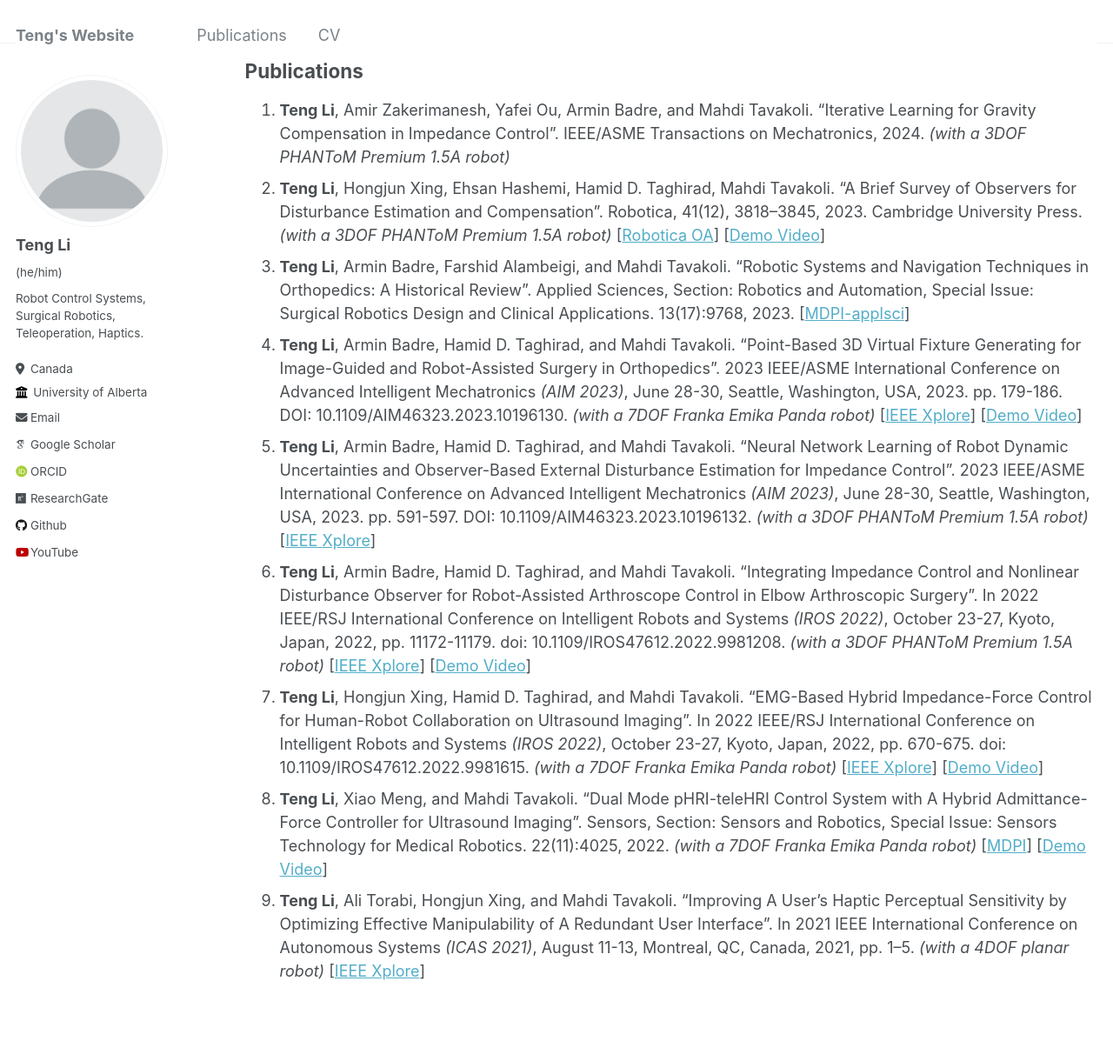
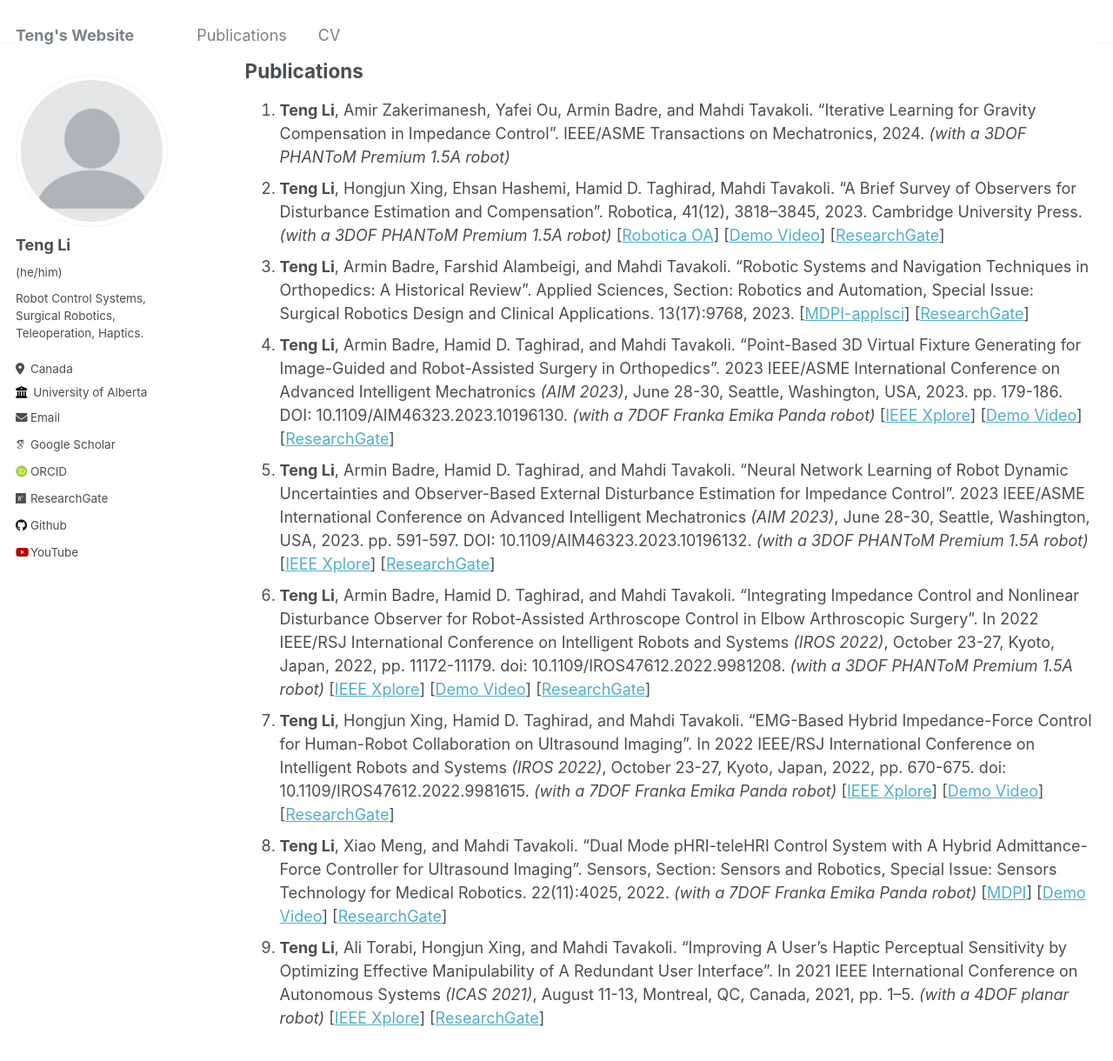
Before and after one commit to teng4/teng4.github.io, a Jekyll site: the page built from _pages/cv.md, in a window 1280 px wide and 1400 px high, scrolled down 496 px. Shown: the top 1220 px of the window at 87% size. Built offline with Jekyll 4.4.1, drawn with Linux system fonts in a browser that asks for light colours; some web fonts are replaced.

Commit message:
Update cv.md

```diff
--- a/_pages/cv.md
+++ b/_pages/cv.md
@@ -67,14 +67,14 @@ Work experience
 Publications
 ------
 1. **Teng Li**, Amir Zakerimanesh, Yafei Ou, Armin Badre, and Mahdi Tavakoli. "Iterative Learning for Gravity Compensation in Impedance Control". IEEE/ASME Transactions on Mechatronics, 2024. _(with a 3DOF PHANToM Premium 1.5A robot)_
-2. **Teng Li**, Hongjun Xing, Ehsan Hashemi, Hamid D. Taghirad, Mahdi Tavakoli. "A Brief Survey of Observers for Disturbance Estimation and Compensation". Robotica, 41(12), 3818–3845, 2023. Cambridge University Press. _(with a 3DOF PHANToM Premium 1.5A robot)_ [[Robotica OA](https://doi.org/10.1017/S0263574723001091)] [[Demo Video](https://www.youtube.com/watch?v=6ePnym57jPU)]
-3. **Teng Li**, Armin Badre, Farshid Alambeigi, and Mahdi Tavakoli. "Robotic Systems and Navigation Techniques in Orthopedics: A Historical Review". Applied Sciences, Section: Robotics and Automation, Special Issue: Surgical Robotics Design and Clinical Applications. 13(17):9768, 2023. [[MDPI-applsci](https://www.mdpi.com/2076-3417/13/17/9768)]
-4. **Teng Li**, Armin Badre, Hamid D. Taghirad, and Mahdi Tavakoli. "Point-Based 3D Virtual Fixture Generating for Image-Guided and Robot-Assisted Surgery in Orthopedics". 2023 IEEE/ASME International Conference on Advanced Intelligent Mechatronics _(AIM 2023)_, June 28-30, Seattle, Washington, USA, 2023. pp. 179-186. DOI: 10.1109/AIM46323.2023.10196130. _(with a 7DOF Franka Emika Panda robot)_ [[IEEE Xplore](https://ieeexplore.ieee.org/document/10196130)] [[Demo Video](https://youtu.be/ROSREHC9zU0)]
-5. **Teng Li**, Armin Badre, Hamid D. Taghirad, and Mahdi Tavakoli. "Neural Network Learning of Robot Dynamic Uncertainties and Observer-Based External Disturbance Estimation for Impedance Control". 2023 IEEE/ASME International Conference on Advanced Intelligent Mechatronics _(AIM 2023)_, June 28-30, Seattle, Washington, USA, 2023. pp. 591-597. DOI: 10.1109/AIM46323.2023.10196132. _(with a 3DOF PHANToM Premium 1.5A robot)_ [[IEEE Xplore](https://ieeexplore.ieee.org/document/10196132)]
-6. **Teng Li**, Armin Badre, Hamid D. Taghirad, and Mahdi Tavakoli. "Integrating Impedance Control and Nonlinear Disturbance Observer for Robot-Assisted Arthroscope Control in Elbow Arthroscopic Surgery". In 2022 IEEE/RSJ International Conference on Intelligent Robots and Systems _(IROS 2022)_, October 23-27, Kyoto, Japan, 2022, pp. 11172-11179. doi: 10.1109/IROS47612.2022.9981208. _(with a 3DOF PHANToM Premium 1.5A robot)_ [[IEEE Xplore](https://ieeexplore.ieee.org/document/9981208)] [[Demo Video](https://youtu.be/f54Iah0yuWk)]
-7. **Teng Li**, Hongjun Xing, Hamid D. Taghirad, and Mahdi Tavakoli. "EMG-Based Hybrid Impedance-Force Control for Human-Robot Collaboration on Ultrasound Imaging". In 2022 IEEE/RSJ International Conference on Intelligent Robots and Systems _(IROS 2022)_, October 23-27, Kyoto, Japan, 2022, pp. 670-675. doi: 10.1109/IROS47612.2022.9981615. _(with a 7DOF Franka Emika Panda robot)_ [[IEEE Xplore](https://ieeexplore.ieee.org/document/9981615)] [[Demo Video](https://youtu.be/kgMYiFkA3qk)]
-8. **Teng Li**, Xiao Meng, and Mahdi Tavakoli. "Dual Mode pHRI-teleHRI Control System with A Hybrid Admittance-Force Controller for Ultrasound Imaging". Sensors, Section: Sensors and Robotics, Special Issue: Sensors Technology for Medical Robotics. 22(11):4025, 2022.   _(with a 7DOF Franka Emika Panda robot)_ [[MDPI](https://www.mdpi.com/1424-8220/22/11/4025/htm)] [[Demo Video](https://youtu.be/NkqlawDmJrM)]
-9. **Teng Li**, Ali Torabi, Hongjun Xing, and Mahdi Tavakoli. "Improving A User’s Haptic Perceptual Sensitivity by Optimizing Effective Manipulability of A Redundant User Interface". In 2021 IEEE International Conference on Autonomous Systems _(ICAS 2021)_, August 11-13, Montreal, QC, Canada, 2021, pp. 1–5. _(with a 4DOF planar robot)_ [[IEEE Xplore](https://ieeexplore.ieee.org/abstract/document/9551140)]
+2. **Teng Li**, Hongjun Xing, Ehsan Hashemi, Hamid D. Taghirad, Mahdi Tavakoli. "A Brief Survey of Observers for Disturbance Estimation and Compensation". Robotica, 41(12), 3818–3845, 2023. Cambridge University Press. _(with a 3DOF PHANToM Premium 1.5A robot)_ [[Robotica OA](https://doi.org/10.1017/S0263574723001091)] [[Demo Video](https://www.youtube.com/watch?v=6ePnym57jPU)] [[ResearchGate](https://www.researchgate.net/publication/374229090_A_Brief_Survey_of_Observers_for_Disturbance_Estimation_and_Compensation)]
+3. **Teng Li**, Armin Badre, Farshid Alambeigi, and Mahdi Tavakoli. "Robotic Systems and Navigation Techniques in Orthopedics: A Historical Review". Applied Sciences, Section: Robotics and Automation, Special Issue: Surgical Robotics Design and Clinical Applications. 13(17):9768, 2023. [[MDPI-applsci](https://www.mdpi.com/2076-3417/13/17/9768)] [[ResearchGate](https://www.researchgate.net/publication/373484618_Robotic_Systems_and_Navigation_Techniques_in_Orthopedics_A_Historical_Review)]
+4. **Teng Li**, Armin Badre, Hamid D. Taghirad, and Mahdi Tavakoli. "Point-Based 3D Virtual Fixture Generating for Image-Guided and Robot-Assisted Surgery in Orthopedics". 2023 IEEE/ASME International Conference on Advanced Intelligent Mechatronics _(AIM 2023)_, June 28-30, Seattle, Washington, USA, 2023. pp. 179-186. DOI: 10.1109/AIM46323.2023.10196130. _(with a 7DOF Franka Emika Panda robot)_ [[IEEE Xplore](https://ieeexplore.ieee.org/document/10196130)] [[Demo Video](https://youtu.be/ROSREHC9zU0)]  [[ResearchGate](https://www.researchgate.net/publication/371782677_Point-Based_3D_Virtual_Fixture_Generating_for_Image-Guided_and_Robot-Assisted_Surgery_in_Orthopedics)]
+5. **Teng Li**, Armin Badre, Hamid D. Taghirad, and Mahdi Tavakoli. "Neural Network Learning of Robot Dynamic Uncertainties and Observer-Based External Disturbance Estimation for Impedance Control". 2023 IEEE/ASME International Conference on Advanced Intelligent Mechatronics _(AIM 2023)_, June 28-30, Seattle, Washington, USA, 2023. pp. 591-597. DOI: 10.1109/AIM46323.2023.10196132. _(with a 3DOF PHANToM Premium 1.5A robot)_ [[IEEE Xplore](https://ieeexplore.ieee.org/document/10196132)]  [[ResearchGate](https://www.researchgate.net/publication/371782730_Neural_Network_Learning_of_Robot_Dynamic_Uncertainties_and_Observer-Based_External_Disturbance_Estimation_for_Impedance_Control)]
+6. **Teng Li**, Armin Badre, Hamid D. Taghirad, and Mahdi Tavakoli. "Integrating Impedance Control and Nonlinear Disturbance Observer for Robot-Assisted Arthroscope Control in Elbow Arthroscopic Surgery". In 2022 IEEE/RSJ International Conference on Intelligent Robots and Systems _(IROS 2022)_, October 23-27, Kyoto, Japan, 2022, pp. 11172-11179. doi: 10.1109/IROS47612.2022.9981208. _(with a 3DOF PHANToM Premium 1.5A robot)_ [[IEEE Xplore](https://ieeexplore.ieee.org/document/9981208)] [[Demo Video](https://youtu.be/f54Iah0yuWk)]  [[ResearchGate](https://www.researchgate.net/publication/364676968_Integrating_Impedance_Control_and_Nonlinear_Disturbance_Observer_for_Robot-Assisted_Arthroscope_Control_in_Elbow_Arthroscopic_Surgery)]
+7. **Teng Li**, Hongjun Xing, Hamid D. Taghirad, and Mahdi Tavakoli. "EMG-Based Hybrid Impedance-Force Control for Human-Robot Collaboration on Ultrasound Imaging". In 2022 IEEE/RSJ International Conference on Intelligent Robots and Systems _(IROS 2022)_, October 23-27, Kyoto, Japan, 2022, pp. 670-675. doi: 10.1109/IROS47612.2022.9981615. _(with a 7DOF Franka Emika Panda robot)_ [[IEEE Xplore](https://ieeexplore.ieee.org/document/9981615)] [[Demo Video](https://youtu.be/kgMYiFkA3qk)]  [[ResearchGate](https://www.researchgate.net/publication/364676896_EMG-based_Hybrid_Impedance-Force_Control_for_Human-Robot_Collaboration_on_Ultrasound_Imaging)]
+8. **Teng Li**, Xiao Meng, and Mahdi Tavakoli. "Dual Mode pHRI-teleHRI Control System with A Hybrid Admittance-Force Controller for Ultrasound Imaging". Sensors, Section: Sensors and Robotics, Special Issue: Sensors Technology for Medical Robotics. 22(11):4025, 2022.   _(with a 7DOF Franka Emika Panda robot)_ [[MDPI](https://www.mdpi.com/1424-8220/22/11/4025/htm)] [[Demo Video](https://youtu.be/NkqlawDmJrM)]  [[ResearchGate](https://www.researchgate.net/publication/360969094_Dual_Mode_pHRI-teleHRI_Control_System_with_a_Hybrid_Admittance-Force_Controller_for_Ultrasound_Imaging)]
+9. **Teng Li**, Ali Torabi, Hongjun Xing, and Mahdi Tavakoli. "Improving A User’s Haptic Perceptual Sensitivity by Optimizing Effective Manipulability of A Redundant User Interface". In 2021 IEEE International Conference on Autonomous Systems _(ICAS 2021)_, August 11-13, Montreal, QC, Canada, 2021, pp. 1–5. _(with a 4DOF planar robot)_ [[IEEE Xplore](https://ieeexplore.ieee.org/abstract/document/9551140)]  [[ResearchGate](https://www.researchgate.net/publication/353957917_IMPROVING_A_USER'S_HAPTIC_PERCEPTUAL_SENSITIVITY_BY_OPTIMIZING_EFFECTIVE_MANIPULABILITY_OF_A_REDUNDANT_USER_INTERFACE)]
 
 
 <!-- Publications -->
```
